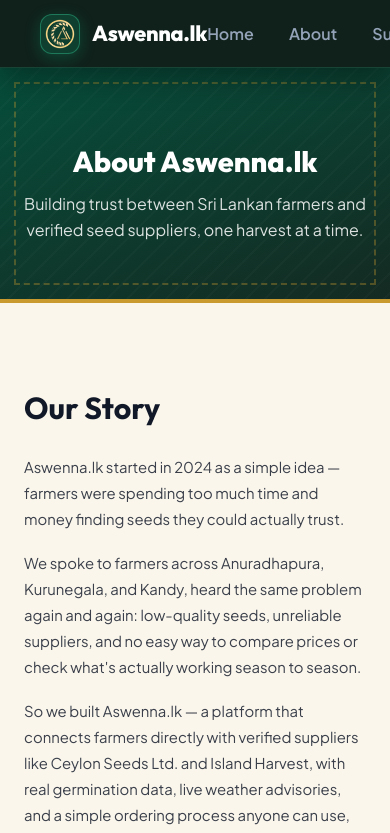
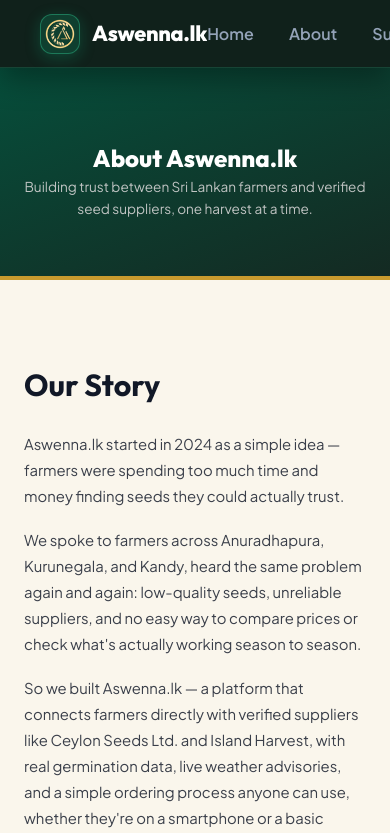
Before and after one commit to Nalaka201/Desert-Bloom, a React (Vite) app: page /about in a window 390 px wide. Shown: the top 833 px of the page. Built offline with nearby package versions, Linux system fonts and the light colour scheme; no server answers; a web font is replaced by a local one.

Commit message:
Simplify about page CSS style and add about image

```diff
--- a/src/pages/About.jsx
+++ b/src/pages/About.jsx
@@ -6,7 +6,7 @@
 import FarmerGallery from '../components/about/FarmerGallery';
 import Footer from '../components/common/Footer';
 import '../styles/About.css';
-import about from '../assets/about.png';
+import about from '../assets/about.jfif';
 
 const About = () => {
     const { t } = useTranslation();
--- a/src/styles/About.css
+++ b/src/styles/About.css
@@ -8,28 +8,11 @@
     background: var(--cream);
 }
 
-.eyebrow {
-    display: inline-block;
-    font-family: 'IBM Plex Mono', 'Courier New', monospace;
-    font-size: 0.72rem;
-    letter-spacing: 0.18em;
-    text-transform: uppercase;
-    color: var(--terracotta);
-    margin-bottom: 0.6rem;
-    font-weight: 600;
-}
-
 .about-hero {
     position: relative;
     text-align: center;
-    padding: 2.5rem 1.5rem 2.5rem;
-    background:
-        repeating-linear-gradient(135deg,
-            rgba(255, 255, 255, 0.02) 0px,
-            rgba(255, 255, 255, 0.02) 2px,
-            transparent 2px,
-            transparent 14px),
-        linear-gradient(160deg, var(--dark-green) 0%, var(--forest-dark) 100%);
+    padding: 1.5rem 1.5rem 1.5rem;
+    background: linear-gradient(160deg, var(--dark-green) 0%, var(--forest-dark) 100%);
     color: white;
     border-bottom: 4px solid var(--gold);
 }
@@ -41,7 +24,6 @@
     left: 14px;
     right: 14px;
     bottom: 14px;
-    border: 2px dashed rgba(201, 154, 46, 0.35);
     pointer-events: none;
 }
 
@@ -53,20 +35,20 @@
 
 .about-hero h1 {
     font-family: var(--font-heading);
-    font-size: clamp(1.8rem, 3.5vw, 2.6rem);
+    font-size: clamp(1.5rem, 3.0vw, 2.5rem);
     font-weight: 800;
-    margin-bottom: 0.5rem;
     position: relative;
     z-index: 2;
 }
 
 .about-hero-subtitle {
     font-family: var(--font-family);
+    color: lightgray;
     max-width: 50ch;
     margin: 0 auto;
-    opacity: 0.85;
+    opacity: 0.9;
     line-height: 1.6;
-    font-size: 1rem;
+    font-size: 0.85rem;
     position: relative;
     z-index: 2;
 }
@@ -83,7 +65,6 @@
     align-items: center;
 }
 
-.about-text .eyebrow~h2,
 .about-text h2 {
     display: none;
 }
```
Also changed, not shown: src/assets/about.jfif (added), 1 other file (tests, documents, lock files or other folders).
